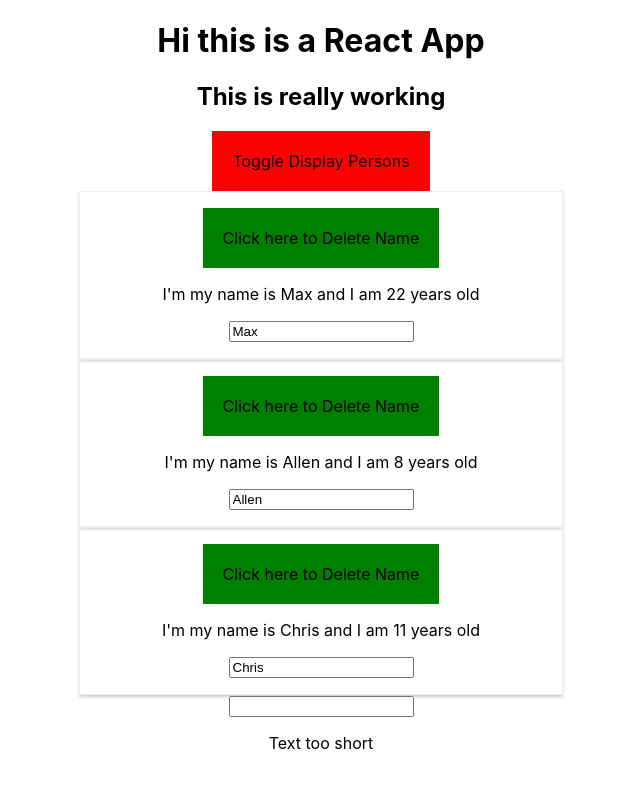
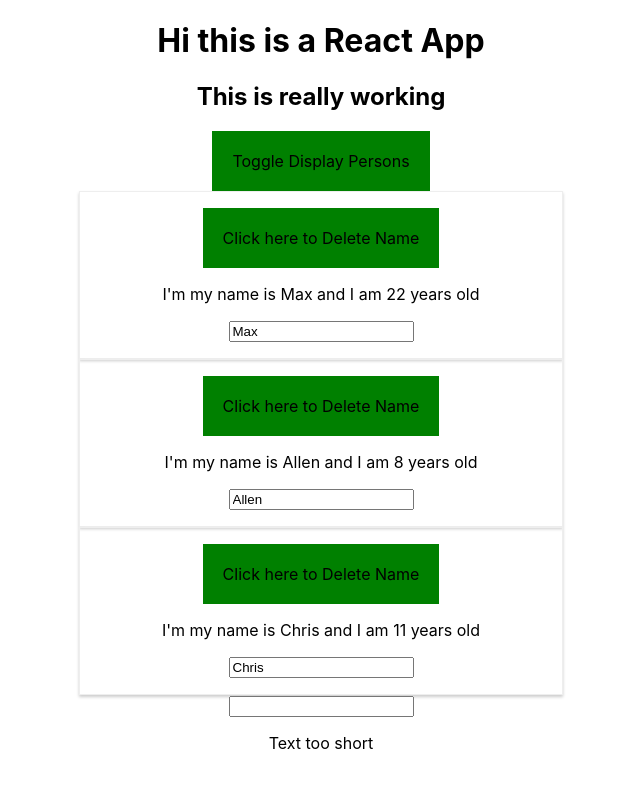
Before and after one commit to prathv/ReactApp, a React app: page / in a window 1280 px wide. Both pictures are taken after a click on the button "Toggle Display Persons". Shown: the top 788 px of the page, without its empty margins (319-959 px from the left). Built offline with nearby package versions, Linux system fonts and the light colour scheme.

Commit message:
Split app into components

```diff
--- /dev/null
+++ b/src/components/Cockpit/Cockpit.js
@@ -0,0 +1,26 @@
+import React from 'react';
+import cockpitClasses from './Cockpit.module.css';
+
+const cockpit = (props) => {
+    let classes = [];
+    let btnClass = '';
+
+    if(props.showPerson){
+            console.log(props.showPerson);
+            btnClass = cockpitClasses.Red;
+    }
+    if(props.persons.length <= 2)
+        classes.push(cockpitClasses.red);
+    if(props.persons.length <= 1)
+        classes.push(cockpitClasses.bold);
+
+
+    return (
+        <div className={cockpitClasses.Cockpit}>
+            <h1> Hi this is a React App </h1>
+            <h2 className={classes.join(' ')}> This is really working </h2>
+            <button className={btnClass} onClick={props.changeState}> Toggle Display Persons</button>
+        </div>);
+};
+
+export default cockpit;
--- /dev/null
+++ b/src/components/Cockpit/Cockpit.module.css
@@ -0,0 +1,32 @@
+.Cockpit {
+    text-align: center;
+}
+
+.red {
+    color: red;
+}
+
+.bold {
+    font-weight: bold;
+}
+
+.Cockpit button {
+    border: blue;
+    padding: 20px;
+    background-color: green ;
+    font: inherit;
+}
+
+.Cockpit button:hover{
+    background-color: lightgreen;
+    color: black;
+}
+
+.Cockpit button.Red {
+    background-color: red;
+}
+
+.Cockpit button.Red:hover {
+    background-color: white;
+    color: black;
+}
--- a/src/components/Persons/Persons.js
+++ b/src/components/Persons/Persons.js
@@ -0,0 +1,22 @@
+import React from 'react';
+import Person from '../Person/Person';
+
+
+const persons = (props) => (
+    <div>
+        {
+           props.persons.map((person, index) => {
+                return <Person
+                    name={person.name}
+                    click={(event) => props.deletePersonHandler(event,index)}
+                    change={(event) => props.nameChangeHandler(event,index)}
+                    key={person.id}
+                />
+            })
+        }
+
+    </div>
+);
+
+
+export default persons;
--- a/src/containers/App.js
+++ b/src/containers/App.js
@@ -1,8 +1,9 @@
 import React, {  Component } from 'react';
 import cssClasses from './App.module.css';
 import Radium , { StyleRoot } from 'radium';
-import Person from '../components/Person/Person';
+import Persons from '../components/Persons/Persons';
 import Validation from '../Validation/Validation';
+import Cockpit from '../components/Cockpit/Cockpit';
 
 class App extends Component {
 
@@ -35,7 +36,7 @@ class App extends Component {
             );
     }
 
-    deletePersonHandler = (index) => {
+    deletePersonHandler = (event,index) => {
         const persons = [...this.state.persons];
         persons.splice(index,1);
         this.setState({persons : persons});
@@ -47,13 +48,10 @@ class App extends Component {
     };
 
     render() {
-        let person = null;
+        let persons = null;
         let classes = [];
-
-        if(this.state.persons.length <= 2)
-            classes.push(cssClasses.red);
-        if(this.state.persons.length <= 1)
-            classes.push(cssClasses.bold);
+        let cockpit = null;
+        let btnClass = '';
 
 
         const style =  {
@@ -69,40 +67,28 @@ class App extends Component {
             }
         }
 
-        let btnClass = '';
+        cockpit = (<Cockpit btnClass={btnClass} persons={this.state.persons}  changeState={this.changeStateShow} showPersons={this.state.stateShow}/>);
 
         if(this.state.stateShow){
 
-            person = (
-               <div>
-                   {
-                    this.state.persons.map((person, index) => {
-                    return <Person
-                            name={person.name}
-                            click={this.deletePersonHandler.bind(this,index)}
-                            change={(event) => this.nameHandler(event,index)}
-                            key={person.id}
-                        />
-                    })
-                   }
+            persons = (<Persons
+                persons = {this.state.persons}
+                deletePersonHandler = {this.deletePersonHandler}
+                nameChangeHandler={this.nameHandler}
+            />);
 
-               </div>
-            );
             style.backgroundColor = 'green';
             style[":hover"] = {
-                    backgroundColor: "lightgreen",
-                    color:"black"
+                backgroundColor: "lightgreen",
+                color: "black"
+
             }
-            btnClass = cssClasses.Red;
         }
         return (
             <StyleRoot>
             <div className={cssClasses.App}>
-                <h1> Hi this is a React App </h1>
-                <h2 className={classes.join(' ')}> This is really working </h2>
-                <button className={btnClass} onClick={this.changeStateShow}> Toggle Display Persons</button>
-                    {person}
-
+                {cockpit}
+                {persons}
                 <div>
                     <input type="text" onChange={(event) => this.inputTracker(event)} value={this.state.userinput}/>
                     <p>{this.state.userinput}</p>
```
